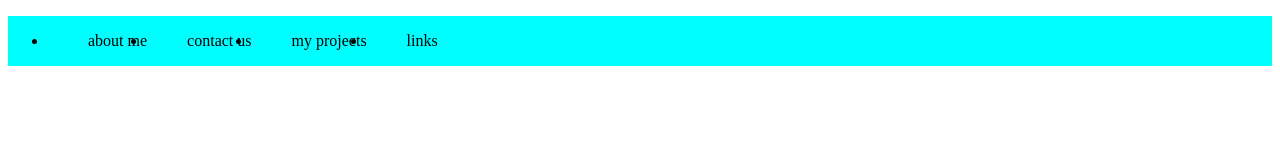
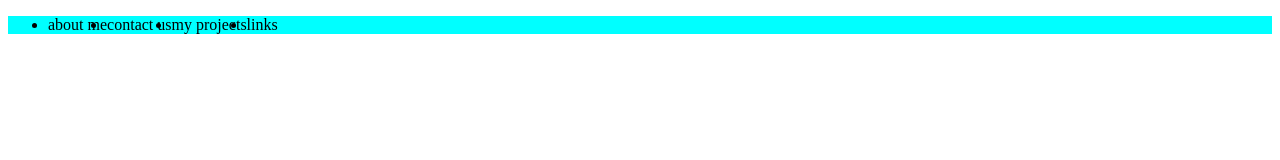
Before and after one commit to moarshad100/MyPortfolio, a plain HTML site: page index.html in a window 1280 px wide. Drawn offline with Linux system fonts and the light colour scheme.

Commit message:
changes in css

```diff
--- a/assets/style.css
+++ b/assets/style.css
@@ -11,11 +11,3 @@ header {
 
 
 }
-
-ul li {
-    margin-block-start: 1em;
-    margin-block-end: 1em;
-    margin-inline-start: 0px;
-    margin-inline-end: 0px;
-    padding-inline-start: 40px;
-}
```
